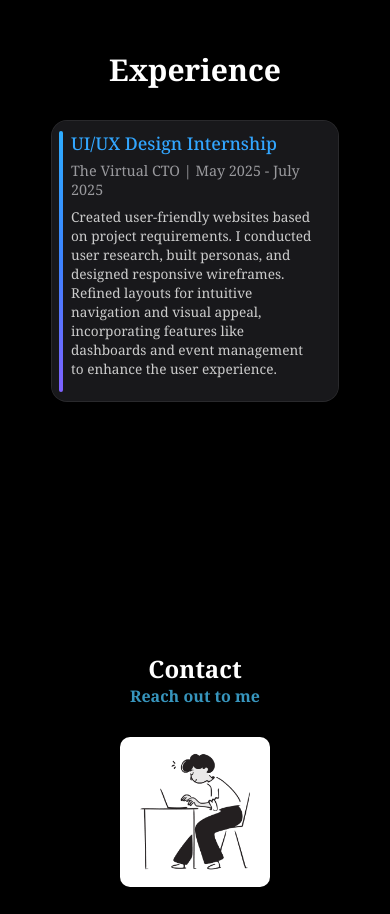
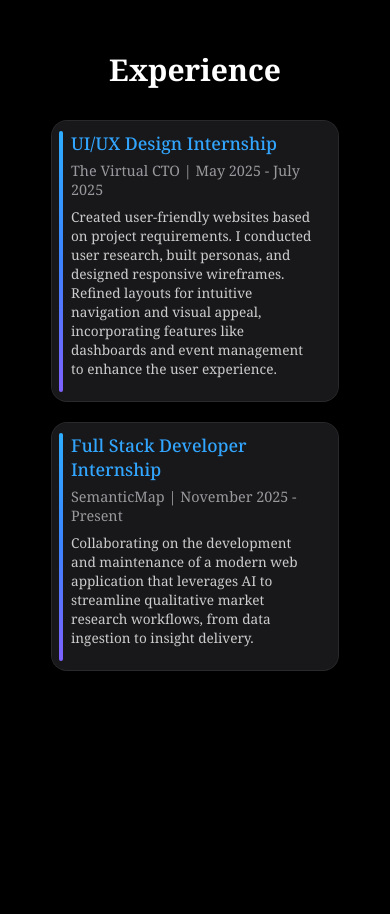
Before and after one commit to DjazzGh/Current_Portfolio, a React (Create React App) app: page / in a window 390 px wide. Shown: the part 6220-7134 px from the top of the page. Built offline with nearby package versions, Linux system fonts and the light colour scheme; the HTML template or start-up script is replaced by a standard one; a web font is replaced by a local one.

Commit message:
updated dependencies and the internship card

```diff
--- a/src/Experience.js
+++ b/src/Experience.js
@@ -1,23 +1,6 @@
 import * as React from 'react';
-import { Timeline, TimelineItem, TimelineSeparator, TimelineConnector, TimelineContent, TimelineDot } from '@mui/lab';
 import { Box } from '@mui/material';
 import InternshipCard from './InternshipCard';
-
-const experiences = [
-  {
-    title: 'UI/UX Design Internship',
-    company: 'The Virtual CTO',
-    date: 'May 2025 - July 2025',
-    description: 'Created user-friendly websites based on project requirements. I conducted user research, built personas, and designed responsive wireframes. Refined layouts for intuitive navigation and visual appeal, incorporating features like dashboards and event management to enhance the user experience.'
-  },
-  {
-    title: 'Full Stack Developer Internship',
-    company: 'SemanticMap',
-    date: 'November 2025 - Present',
-    description: 'Collaborating on the development and maintenance of a modern web application that leverages AI to streamline qualitative market research workflows, from data ingestion to insight delivery.'
-  },
-
-];
 
 function Experience() {
   return (
@@ -25,8 +8,19 @@ function Experience() {
       <h2 style={{ color: 'var(--text)', textAlign: 'center', fontSize: '30px', marginBottom: '30px' }}>Experience</h2>
 
       {/* Internship Card */}
-      <Box sx={{ display: 'flex', justifyContent: 'center' }}>
-        <InternshipCard />
+      <Box sx={{ display: 'flex', flexDirection: 'column', alignItems: 'center', gap: '20px' }}>
+        <InternshipCard
+          title="UI/UX Design Internship"
+          company="The Virtual CTO"
+          date="May 2025 - July 2025"
+          description="Created user-friendly websites based on project requirements. I conducted user research, built personas, and designed responsive wireframes. Refined layouts for intuitive navigation and visual appeal, incorporating features like dashboards and event management to enhance the user experience."
+        />
+        <InternshipCard
+          title="Full Stack Developer Internship"
+          company="SemanticMap"
+          date="November 2025 - Present"
+          description="Collaborating on the development and maintenance of a modern web application that leverages AI to streamline qualitative market research workflows, from data ingestion to insight delivery."
+        />
       </Box>
     </section>
   );
--- a/src/InternshipCard.js
+++ b/src/InternshipCard.js
@@ -1,7 +1,7 @@
 import React, { useState, useEffect } from 'react';
 import styled from 'styled-components';
 
-const InternshipCard = () => {
+const InternshipCard = ({ title, company, date, description }) => {
   const [isLightMode, setIsLightMode] = useState(false);
 
   // Check for light mode and update state when it changes
@@ -26,7 +26,6 @@ const InternshipCard = () => {
 
   // Custom inline styles for light mode
   const notificationStyle = isLightMode ? { background: '#ffffff' } : {};
-  const innerBackgroundStyle = isLightMode ? { background: '#ffffff' } : {};
   const titleStyle = isLightMode ? { color: '#0A0082', fontWeight: 600 } : {};
   const bodyStyle = isLightMode ? { color: '#555555' } : {};
   const descriptionStyle = isLightMode ? { color: '#444444' } : {};
@@ -53,17 +52,18 @@ const InternshipCard = () => {
         <div
           className="notititle"
           style={titleStyle}
-        >UI/UX Design Internship</div>
+        >{title}</div>
         <div
           className="notibody"
           style={bodyStyle}
-        >The Virtual CTO | May 2025 - July 2025</div>
+        >{company} | {date}</div>
         <div
           className="notidescription"
           style={descriptionStyle}
-        >Created user-friendly websites based on project requirements. I conducted user research, built personas, and designed responsive wireframes. Refined layouts for intuitive navigation and visual appeal, incorporating features like dashboards and event management to enhance the user experience.</div>
+        >{description}</div>
       </div>
     </StyledWrapper>
+
   );
 }
 
--- a/src/ProjectCard.js
+++ b/src/ProjectCard.js
@@ -36,8 +36,6 @@ function ProjectCard({
       window.open(buttonLink, '_blank');
     }
   };
-
-  const isMobileApp = imageClass === 'project-img-mobile-placeholder';
 
   return (
     <StyledWrapper isLightMode={isLightMode}>
--- a/src/TrailingCursor.js
+++ b/src/TrailingCursor.js
@@ -1,5 +1,18 @@
 'use client';
 import { useEffect, useRef } from 'react';
+
+// Define Particle class outside component to avoid dependency issues
+class Particle {
+  position;
+  image;
+  constructor(x, y, image) {
+    this.position = { x, y };
+    this.image = image;
+  }
+  move(context) {
+    context.drawImage(this.image, this.position.x, this.position.y);
+  }
+}
 
 const TrailingCursor = ({
   element,
@@ -12,18 +25,6 @@ const TrailingCursor = ({
   const particlesRef = useRef([]);
   const animationFrameRef = useRef();
   const cursorsInittedRef = useRef(false);
-
-  class Particle {
-    position;
-    image;
-    constructor(x, y, image) {
-      this.position = { x, y };
-      this.image = image;
-    }
-    move(context) {
-      context.drawImage(this.image, this.position.x, this.position.y);
-    }
-  }
 
   useEffect(() => {
     // Check if device is mobile/touch-enabled
```
Also changed, not shown: 1 other file (tests, documents, lock files or other folders).
